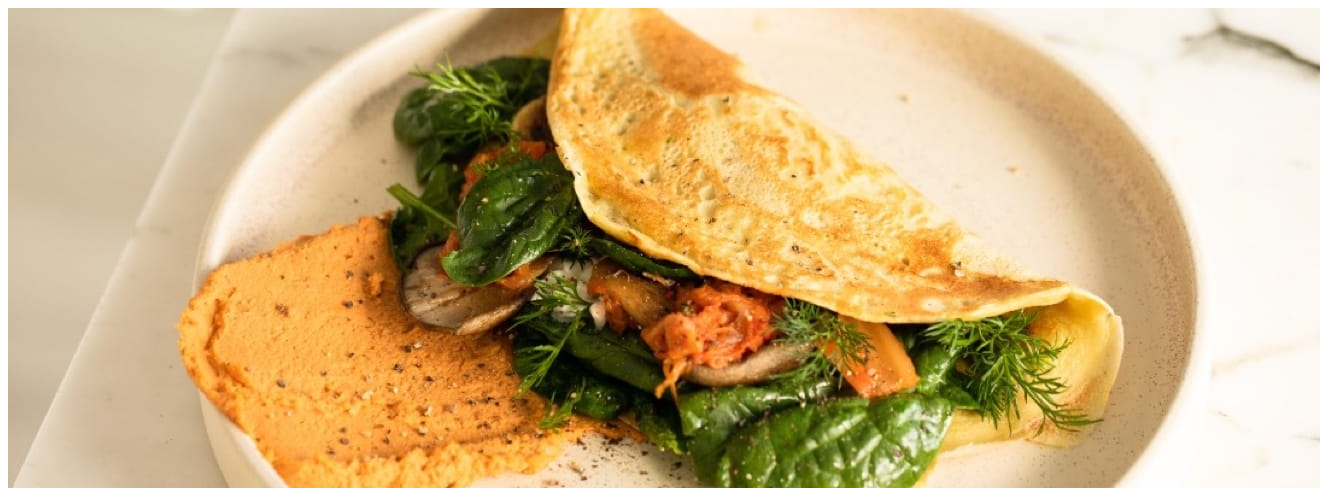
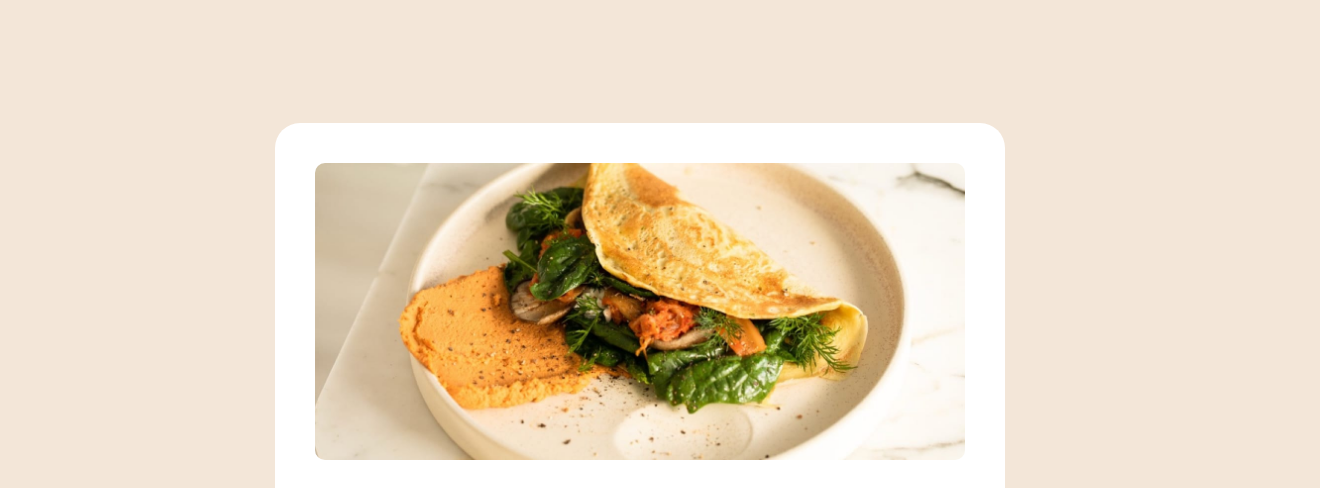
Before and after one commit to johnslayk/simple-recipe-page, a plain HTML site: page index.html in a window 1280 px wide. Shown: the top 488 px of the page, 1320 px wide, since content can reach past the window. Drawn offline with Linux system fonts and the light colour scheme; the site is published under a folder, as on GitHub Pages, so addresses that start at the root find nothing.

Commit message:
Update index.html

```diff
--- a/index.html
+++ b/index.html
@@ -11,8 +11,8 @@
       sizes="32x32"
       href="./assets/images/favicon-32x32.png"
     />
-    <link rel="stylesheet" href="/css/style.css" />
-    <link rel="stylesheet" href="/css/responsive.css">
+    <link rel="stylesheet" href="css/style.css" />
+    <link rel="stylesheet" href="css/responsive.css">
 
     <title>Frontend Mentor | Recipe page</title>
 
```
